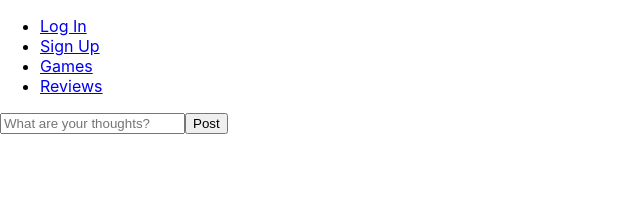
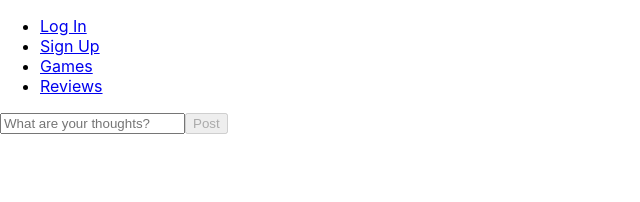
Before and after one commit to tyebean/great-lakes-games-front-end, a React (Create React App) app: page /reviews in a window 1280 px wide. Shown: the top 202 px of the page, without its empty margins (0-640 px from the left). Built offline with nearby package versions, Linux system fonts and the light colour scheme; no server answers.

Commit message:
add handleAddReview function to app.js

```diff
--- a/src/App.jsx
+++ b/src/App.jsx
@@ -10,9 +10,16 @@ import Profiles from './pages/Profiles/Profiles'
 import ChangePassword from './pages/ChangePassword/ChangePassword'
 import * as authService from './services/authService'
 import ReviewForm from './components/Reviews/ReviewForm/ReviewForm'
+import * as reviewService from './services/reviewService'
 
 
 const App = () => {
+  const [reviews, setReviews] = useState([])
+  const handleAddReview = async newFormData => {
+    const newReview = await reviewService.create(newFormData)
+    setReviews([...reviews, newReview])
+  }
+
   const [user, setUser] = useState(authService.getUser())
   const navigate = useNavigate()
 
@@ -42,7 +49,7 @@ const App = () => {
         />
         <Route path='/games' element={<GameList />} />
 
-        <Route path='/reviews' element={<ReviewForm />} />
+        <Route path='/reviews' element={<ReviewForm handleAddReview={handleAddReview}/>} />
 
         <Route path='/details' element={<GameDetails />} />
 
--- a/src/components/Reviews/ReviewForm/ReviewForm.jsx
+++ b/src/components/Reviews/ReviewForm/ReviewForm.jsx
@@ -1,10 +1,14 @@
 import { useState } from "react";
 
+// import * as authService from '../../services/authService'
+// todo: we want user to be logged in to do this. use above code.
+// todo: disable button if the form is invalid. look at CRUD PUPPIES frontend lecture. search for:
+// "const formElement = useRef()"
 
-// import * as authService from '../../services/authService'
-//we want user to be logged in to do this
 
 const ReviewForm = () => {
+  // const formElement = useRef()
+  // console.log(formElement)
   const [value, setValue] = useState({
     text: "",
   })
@@ -27,22 +31,29 @@ const ReviewForm = () => {
 
   return (
     <>
-    <div className="form-container">
-      <form className="review-form" onSubmit={handleSubmit}>
+      <div className="form-container">
+        <form
+        className="review-form"
+        onSubmit={handleSubmit}
+        // ref={formElement}
+        >
         {submitted && valid ?  <div className="success-msg">Review Submit Successful 🎉</div> : null }
+        {submitted && !value.text ? <span>Add a review first. It's not that hard.</span> : null }
 
-        {submitted && !value.text ? <span>Add a review first. It's not that hard.</span> : null }
         <input
         onChange={handleTxtChange}
         value={value.text}
         type="text"
         className="form-field"
         placeholder="What are your thoughts?"
-        name="text" />
-        <button className="review-form-btn" type="submit">Post</button>
-      </form>
-    </div>
-
+        name="text"
+        />
+        <button
+        className="review-form-btn"
+        type="submit"
+        disabled={!valid}>Post</button>
+        </form>
+      </div>
     </>
   );
 }
--- a/src/services/reviewService.js
+++ b/src/services/reviewService.js
@@ -1,5 +1,7 @@
 import * as tokenService from './tokenService'
-const BASE_URL = `${process.env.REACT_APP_BACKEND_SERVER_URL}/api/reviews`
+// const BASE_URL = `${process.env.REACT_APP_BACKEND_SERVER_URL}/api/reviews`
+// i'm not so sure about the above code, but the below code is in Puppies CRUD frontend lecture
+const BASE_URL = '/api/reviews'
 
 function create(review){
   return fetch(BASE_URL, {
```
